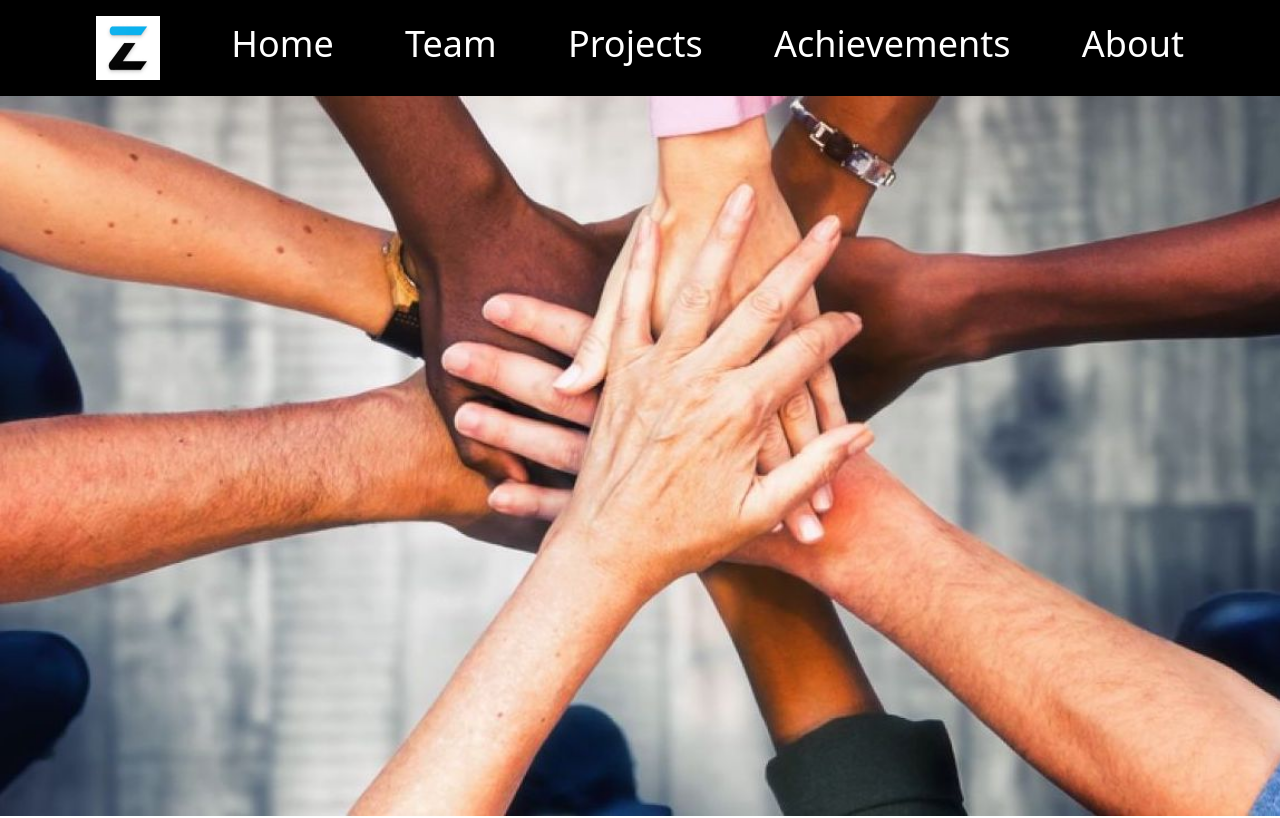
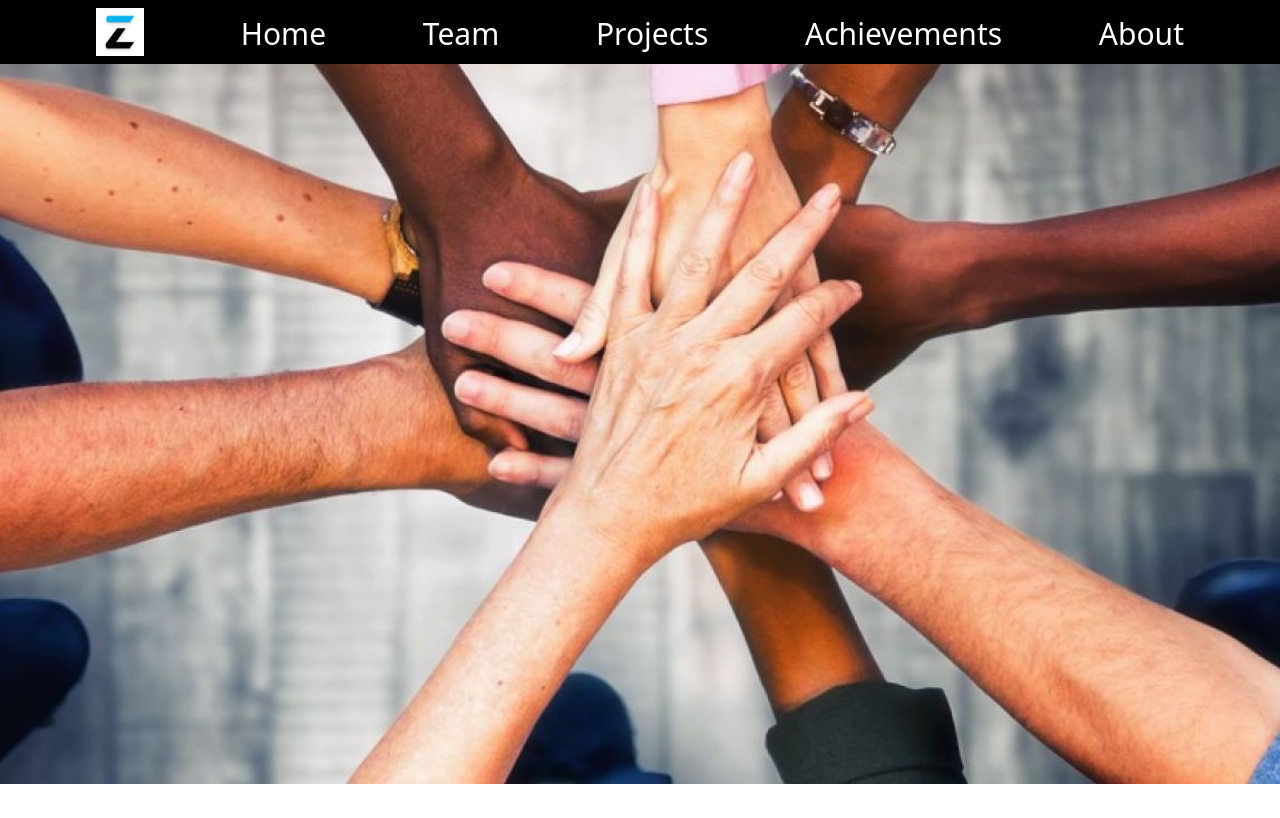
Before and after one commit to zineRobotics/zine-website-2023, a Next.js app: page /team in a window 1280 px wide. Shown: the top 818 px of the page. Built offline with nearby package versions, Linux system fonts and the light colour scheme.

Commit message:
navbar and home page changes

```diff
--- a/components/Home/Activities.tsx
+++ b/components/Home/Activities.tsx
@@ -9,7 +9,7 @@ import Workshop from "../../images/workshop_11zon.webp"
 const ZineActivities = () => {
     return(
         <div className="py-8">
-            <h1 className="px-12 lg:px-24 xl:px-48 pb-8 text-5xl">ZINE Activities</h1>
+            <h1 className="text-3xl pt-8 px-12 lg:px-24 xl:px-48">ZINE Activities</h1>
             <div className="grid grid-cols-1 lg:grid-cols-3 px-12 lg:px-24 xl:px-48 gap-4">
                 <div className="col-span-1">
                     <Image src={Competition}/>
--- a/components/Home/scripter.js
+++ /dev/null
@@ -1,14 +0,0 @@
-document.querySelector('body').addEventListener('mousemove', eyeball);
-
-    function eyeball() {
-      const eye = document.querySelectorAll('.eye');
-      eye.forEach(function(eye) {
-        let x = (eye.getBoundingClientRect().left) + (eye.clientWidth / 2);
-
-        let y = (eye.getBoundingClientRect().top) + (eye.clientHeight / 2);
-
-        let radian = Math.atan2(event.pageX - x, event.pageY - y);
-        let rotation = (radian * (180 / Math.PI) * -1) + 270;
-        eye.style.transform = "rotate("+rotation+"deg)"
-      })
-    }
--- a/components/Home/zinetext.tsx
+++ b/components/Home/zinetext.tsx
@@ -5,8 +5,8 @@ import Script from "next/script";
 const ZineText = () => {
     return(
         <div className="pt-8">
-            <h1 className="px-12 lg:px-48 text-3xl lg:text-5xl">About ZINE</h1>
-            <p className="px-12 lg:px-48 text-xl pt-8">Zine is a creative group of engineering undergraduates of Malaviya National Institute of Technology, Jaipur who are together to learn, improve and apply their technical skills to help foster the growth of society and India in the field of technology by utilising their engineering skills to work on real time problems. It is comprised of students from various disciplines working under guidance of Dr. Rajesh Kumar from Electrical Engineering department and various alumni working in reputed firms and doing research in Universities in India and abroad. Zine has been the only active robotics and research group of MNIT for the last 11 years, since its foundation.</p>
+            <h1 className="text-3xl pt-8 px-12 lg:px-24 xl:px-48">About ZINE</h1>
+            <p className="pt-8 px-12 lg:px-24 xl:px-48">Zine is a creative group of engineering undergraduates of Malaviya National Institute of Technology, Jaipur who are together to learn, improve and apply their technical skills to help foster the growth of society and India in the field of technology by utilising their engineering skills to work on real time problems. It is comprised of students from various disciplines working under guidance of Dr. Rajesh Kumar from Electrical Engineering department and various alumni working in reputed firms and doing research in Universities in India and abroad. Zine has been the only active robotics and research group of MNIT for the last 11 years, since its foundation.</p>
 
         </div>
     )
--- a/components/Navbar/Navbar.tsx
+++ b/components/Navbar/Navbar.tsx
@@ -100,32 +100,32 @@ const Navbar = () => {
   return (
     <>
       <div
-        className={`sticky top-0 bg-black pt-4 h-24 z-10 overflow-hidden ${
+        className={`sticky top-0 bg-black pt-4 h-16 z-10 overflow-hidden ${
           scroll ? "hiddenNav" : "activeNav"
         }`}
       >
-        <div className="mx-12 lg:mx-24 flex text-white justify-between text-3xl xl:text-4xl">
-          <div className="w-12 h-12 lg:w-16 lg:h-16 cursor-pointer">
+        <div className="mx-12 lg:mx-24 flex text-white justify-between text-2xl xl:text-3xl">
+          <div className="w-12 h-12 lg:w-12 lg:h-12 cursor-pointer -mt-2">
             <Link href="/"><Image src={logo} /></Link>
           </div>
-          <Link href="/"><div className="my-2 cursor-pointer hidden lg:inline-block">
+          <Link href="/"><div className="mb-2 cursor-pointer hidden lg:inline-block">
             <div className="link ">
             Home
             </div>
             </div></Link>
-          <Link href="/team"><div className="my-2 cursor-pointer hidden lg:inline-block">
+          <Link href="/team"><div className="mb-2 cursor-pointer hidden lg:inline-block">
           <div className="link ">
             Team
             </div></div></Link>
-          <Link href="/projects"><div className="my-2 cursor-pointer hidden lg:inline-block">
+          <Link href="/projects"><div className="mb-2 cursor-pointer hidden lg:inline-block">
           <div className="link ">
             Projects
             </div></div></Link>
-          <Link href="/achievements"><div className="my-2 cursor-pointer hidden lg:inline-block">
+          <Link href="/achievements"><div className="mb-2 cursor-pointer hidden lg:inline-block">
           <div className="link ">
             Achievements
             </div></div></Link>
-          <Link href="/about"><div className="my-2 cursor-pointer hidden lg:inline-block">
+          <Link href="/about"><div className="mb-2 cursor-pointer hidden lg:inline-block">
           <div className="link ">
             About
             </div></div></Link>
```
